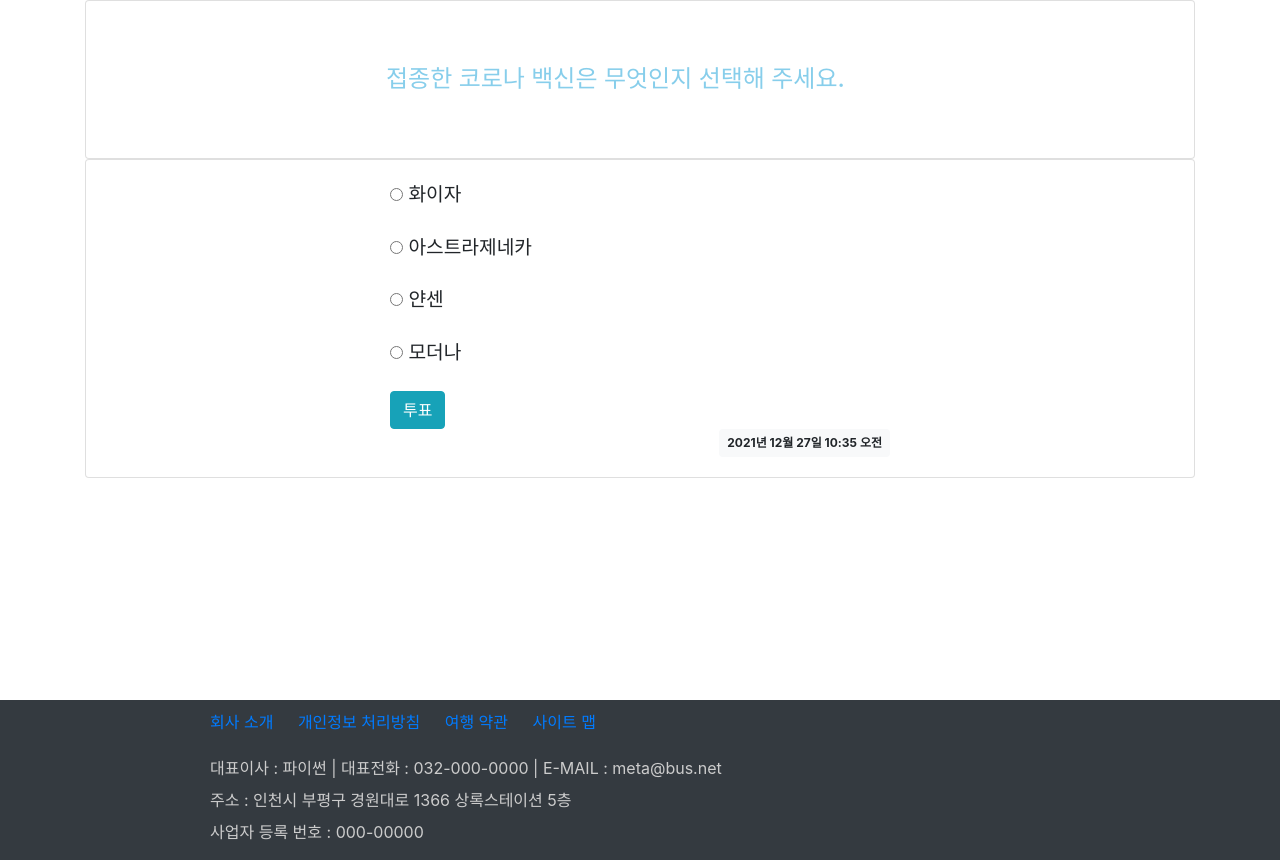
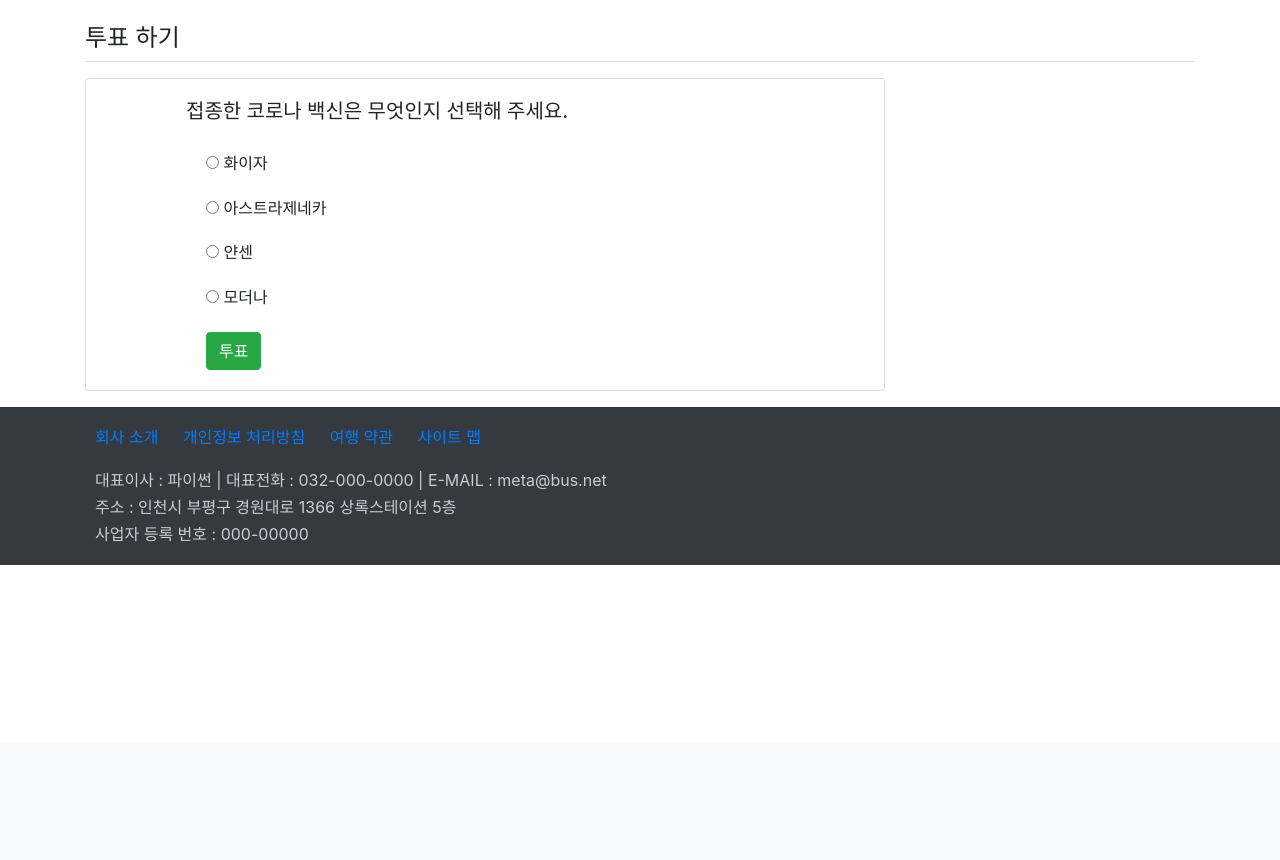
Before and after one commit to Lavento1/pyweb, a Django app: page /polls/1/ in a window 1280 px wide. Shown: the part 57-917 px from the top of the page. After the commit the page ends 622 px from the top, so only its background shows below. Run offline with Django 4.2, Linux system fonts and the light colour scheme; data comes from the database, SQL or seed files in the repository; both versions use the stored data as it was after the commit; some libraries are stand-ins or nearby versions.

Commit message:
배포하기

```diff
--- a/board/urls.py
+++ b/board/urls.py
@@ -25,4 +25,7 @@ urlpatterns = [
     path('answer/delete/<int:answer_id>/', views.answer_delete, name='answer_delete'),
     # 질문 추천
     path('vote/question/<int:question_id>/', views.vote_question, name='vote_question'),
+    # 질문 댓글 등록
+    path('comment/create/question/<int:question_id>', views.comment_create_question,
+         name='comment_create_question'),
 ]
--- a/config/settings.py
+++ b/config/settings.py
@@ -23,9 +23,9 @@ BASE_DIR = Path(__file__).resolve().parent.parent
 SECRET_KEY = 'django-insecure-aa#&!mq*q#$0^k03@_uoey98sq!w$9hel@-0u@-i+@l-me7i1('
 
 # SECURITY WARNING: don't run with debug turned on in production!
-DEBUG = True
+DEBUG = False
 
-ALLOWED_HOSTS = []
+ALLOWED_HOSTS = ['*']
 
 
 # Application definition
--- a/static/board/css/style.css
+++ b/static/board/css/style.css
@@ -4,39 +4,22 @@ section{
 }
 
 /* footer 스타일 */
-footer{
-    height: 160px;
-    margin-top: 50px;
-}
-
-footer .list-inline{
-    margin-left: 200px;
-}
-
 footer .list-inline li{
     display:inline-block;
     margin: 10px;
 }
 
 footer address{
-    margin-left: 210px;
+    margin-left: 10px;
     color: #ccc;
 }
 
 footer address p{
-    line-height: 1rem;
+    line-height: 0.7rem;
 }
 
-
-/*
-footer ul{
-    list-style: none;
-    padding-top: 20px;
-    margin-left: 150px;
+/* comment 스타일 */
+.comment{
+    border-top: 1px dotted #ccc;
+    font-size: 0.8rem;
 }
-
-footer ul li{
-    display: inline;
-    margin: 10px;
-}
-*/
--- a/templates/footer.html
+++ b/templates/footer.html
@@ -1,4 +1,5 @@
-<footer class="bg-dark">
+<footer class="p-2 bg-dark">
+    <div class="container">
         <ul class="list-inline">
             <li><a href="#">회사 소개</a></li>
             <li><a href="#">개인정보 처리방침</a></li>
@@ -10,4 +11,5 @@
             <p>주소 : 인천시 부평구 경원대로 1366 상록스테이션 5층</p>
             <p>사업자 등록 번호 : 000-00000</p>
         </address>
+    </div>
 </footer>
--- a/templates/polls/detail.html
+++ b/templates/polls/detail.html
@@ -1,37 +1,25 @@
 {% extends 'base.html' %}
 {% block content %}
-<div class="container">
-    <section>
-        <div class="card">
-            <div class="card-body">
-                <div class="card-text" style="white-space:pre-line">
-                    <h4 style="margin: 20px 280px; color: skyblue">{{ question.question_text }}</h4>
-                </div>
-            </div>
-        </div>
-        <div class="card">
-            <div class="card-body">
+<div class="container my-3">
+    <h4 class="border-bottom py-2">투표 하기</h4>
+    <div class="card my-3" style="width: 50rem">
+        <h5 style="margin:20px 100px 10px;">{{ question.question_text }}</h5>
         <form action="{% url 'poll:vote' question.id %}" method="post"
-                    style="width: 500px; margin: 0 auto;">
+              style="width:500px; margin:20px 120px;">
             {% csrf_token %}
             {% if error %}
-                        {{ error }}
+            <div class="alert alert-danger">
+                * {{ error }}
+            </div>
             {% endif %}
             {% for choice in question.choice_set.all %}
-                    <p style="font-size:1.2rem">
+            <p style="line-height:1.3rem">
                 <input type="radio" name="choice" id="choice" value="{{ choice.id }}">
                 <label for="choice">{{ choice.choice_text }}</label>
             </p>
             {% endfor %}
-                    <input type="submit" value="투표" class="btn btn-info">
-                    <div class="d-flex justify-content-end">
-                        <div class="badge badge-light text-right p-2">
-                            <div>{{ question.pub_date }}</div>
-                        </div>
-                    </div>
+            <button type="submit" class="btn btn-success">투표</button>
         </form>
     </div>
 </div>
-    </section>
-</div>
 {% endblock %}
```
Also changed, not shown: board/forms.py (+9 -1 lines), board/views.py (+21 -2 lines), templates/board/comment_form.html (added, +20 -0 lines), templates/board/detail.html (+17 -0 lines), db.sqlite3, 1 other file. Lines whose indentation alone changed are shown as unchanged.
